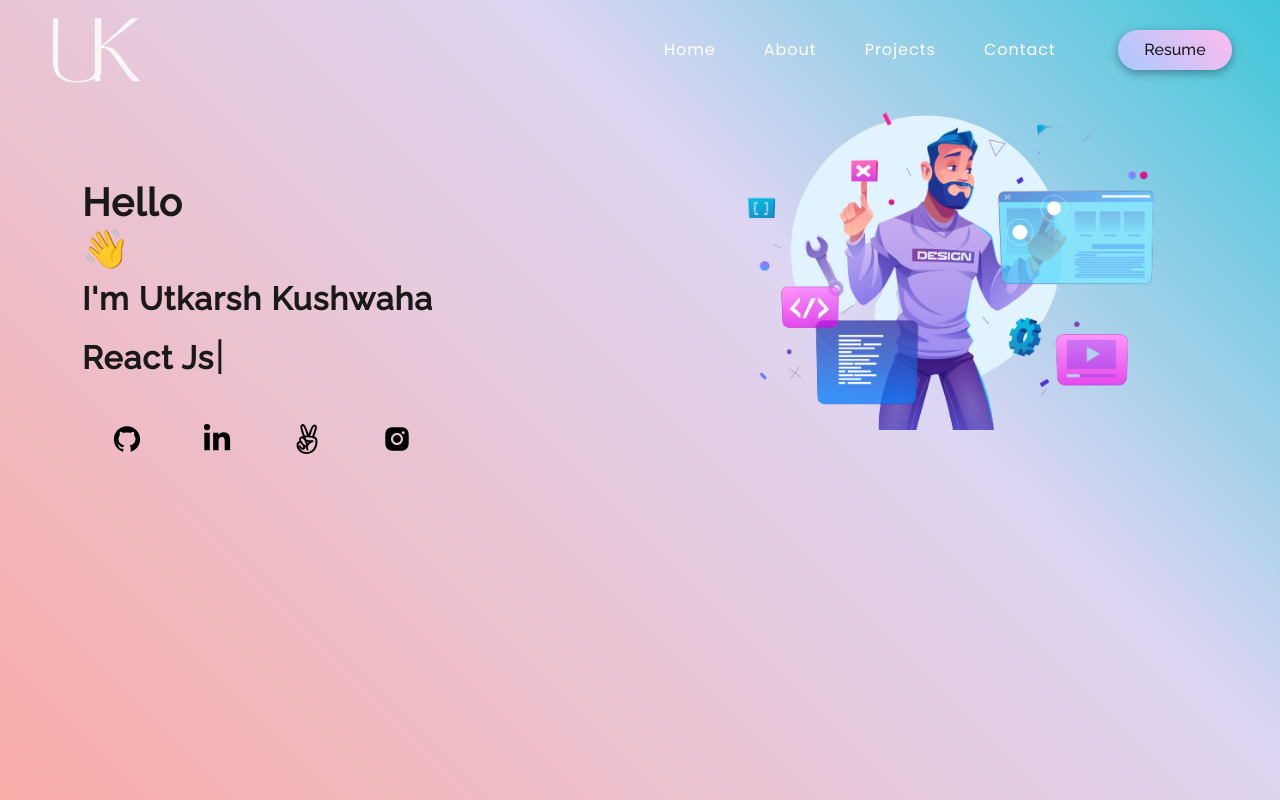
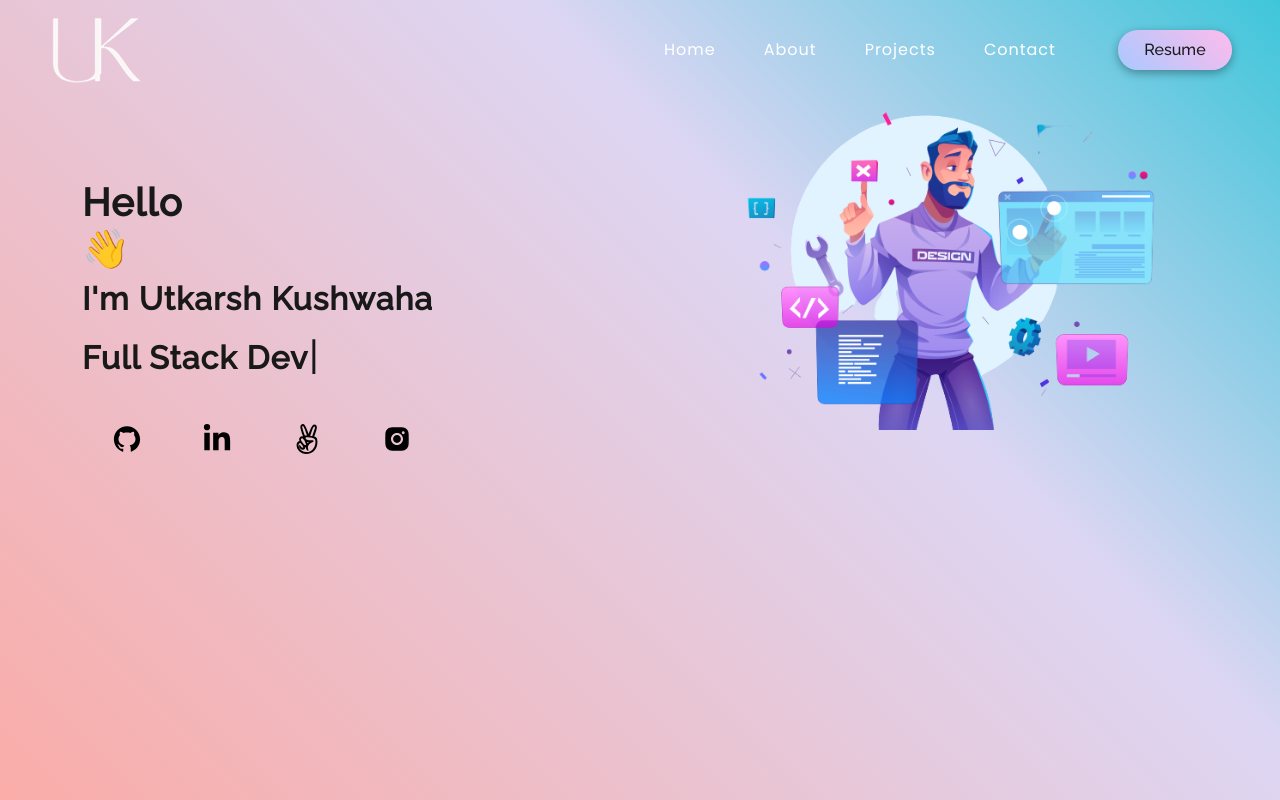
Before and after one commit to Utkarsh-K10/Protfolio, a React (Vite) app: page / in a window 1280 px wide. Built offline with nearby package versions, Linux system fonts and the light colour scheme.

Commit message:
Update Text.jsx

```diff
--- a/src/components/HomePage/Text.jsx
+++ b/src/components/HomePage/Text.jsx
@@ -7,8 +7,8 @@ function Text() {
     <Typewriter
       options={{
         strings: [
-          "React Js Developer",
-          "Front End Developer",
+          "Full Stack Developer",
+          "Web Developer",
         ],
         autoStart: true,
         loop: true,
```
